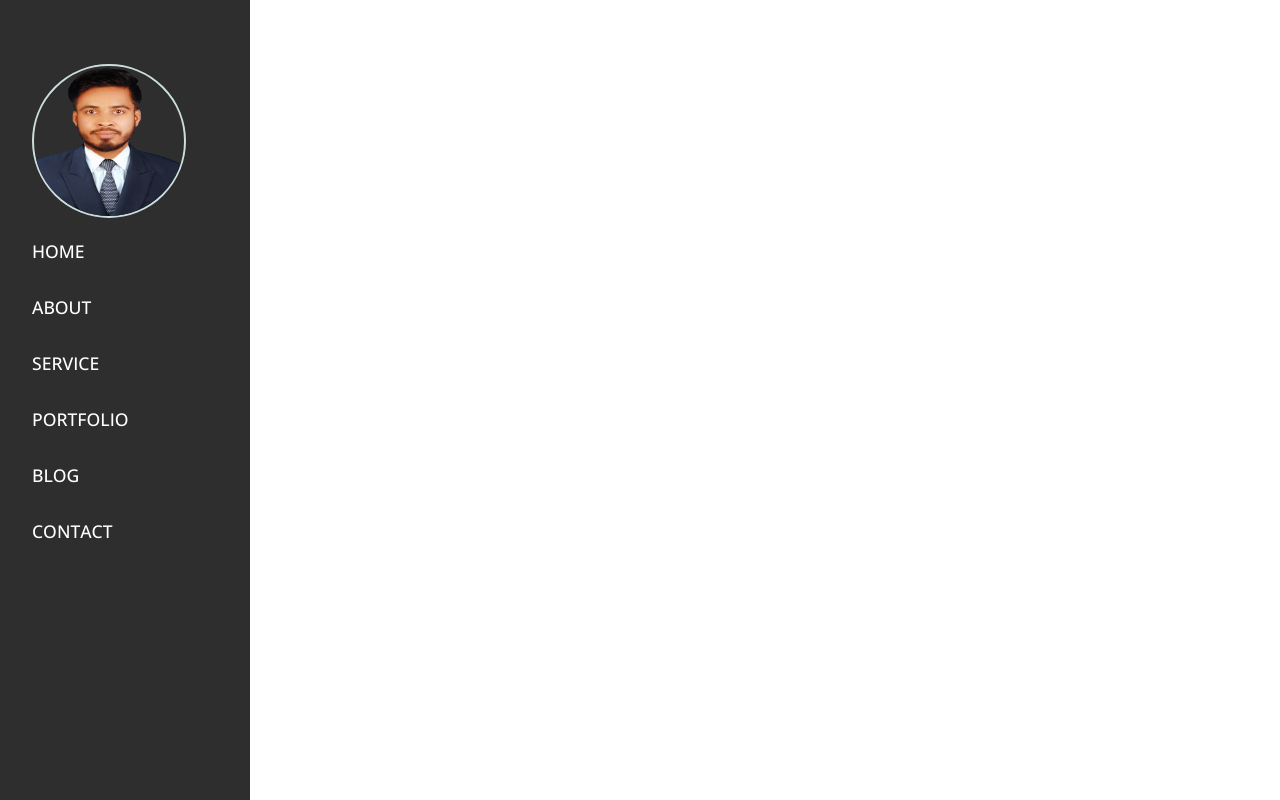
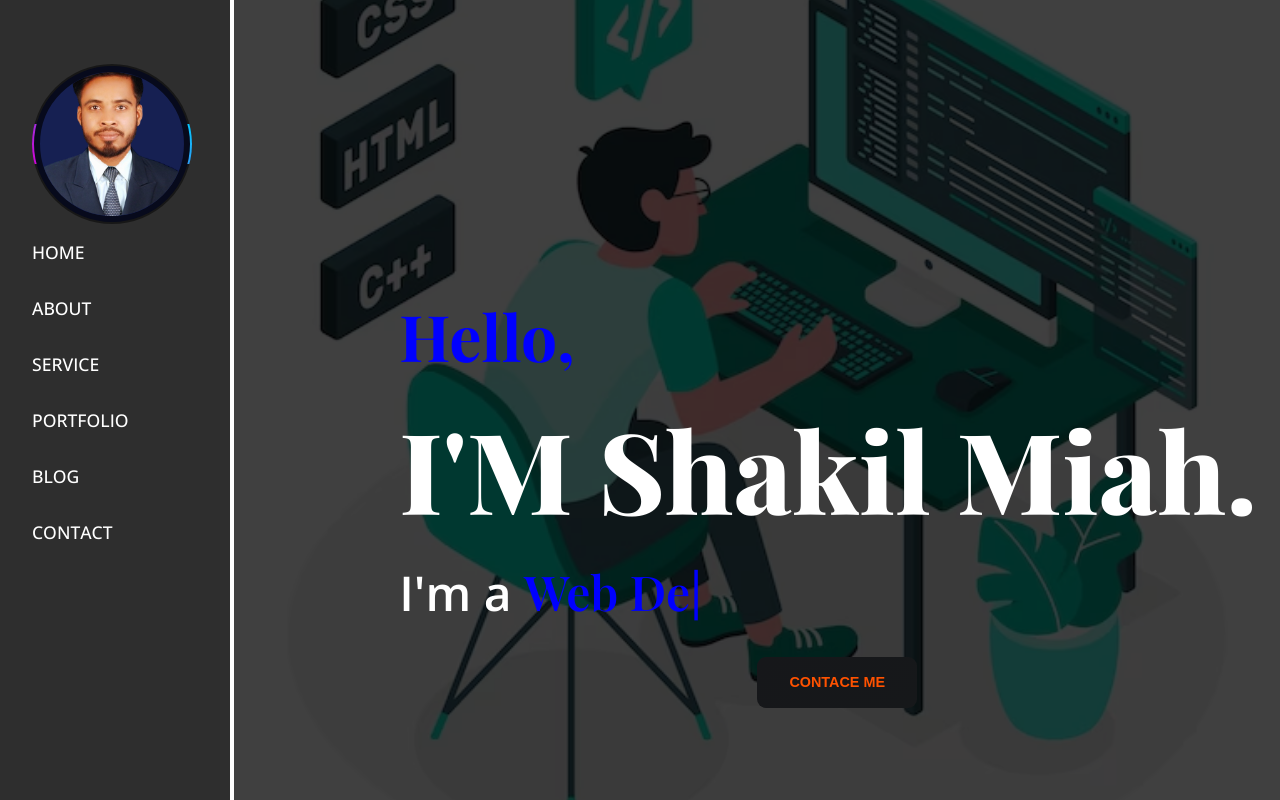
Before and after one commit to developer-mdshakil/shakil-resume, a plain HTML site: page index.html in a window 1280 px wide. Drawn offline with nearby package versions, Linux system fonts and the light colour scheme; a web font is replaced by a local one.

Commit message:
banner section design and typed js use dynamic type

```diff
--- a/css/style.css
+++ b/css/style.css
@@ -32,12 +32,14 @@ a {
 
 .dev-wrraper {
     display: flex;
+    width: 100%;
+    height: 100vh;
 }
 
 /******** developer style end here  **********/
 /******** dev-side-nav style here  ***********/
 .dev-side-nav {
-    width: 250px;
+    width: 18%;
     height: 100vh;
     background: #000000d1;
     padding-top: 4rem;
@@ -45,13 +47,62 @@ a {
     box-sizing: border-box;
 }
 
-.dev-image img {
-    width: 150px;
-    height: 150px;
+.dev-profile {
+    position: relative;
+    width: 160px;
+    height: 160px;
+    background: rgba(0, 0, 0, 0.5);
     border-radius: 50%;
-    border: 2px solid #cdd;
+    overflow: hidden;
 }
 
+.dev-profile::before {
+    content: '';
+    position: absolute;
+    inset: -4px 60px;
+    background: linear-gradient(315deg, #00ccff, #d400d4);
+    transition: 0.5s;
+    animation: animate 4s linear infinite;
+}
+
+@keyframes animate {
+    0% {
+        transform: rotate(0deg);
+    }
+
+    0% {
+        transform: rotate(360deg);
+    }
+}
+
+.dev-profile::after {
+    content: '';
+    position: absolute;
+    inset: 6px;
+    background: #162052;
+    border-radius: 50%;
+    z-index: 1;
+}
+
+.dev-image {
+    position: absolute;
+    inset: 2px;
+    border: 6px solid #070a1c;
+    z-index: 3;
+    border-radius: 50%;
+    overflow: hidden;
+}
+
+.dev-image img {
+    position: absolute;
+    top: 0;
+    left: 0;
+    width: 100%;
+    height: 100%;
+    object-fit: cover;
+}
+
+/* developer-menu style here  */
 menu ul {
     list-style: none;
 }
@@ -71,3 +122,88 @@ menu ul li a:hover {
 }
 
 /******* dev-side-nav style end here  ********/
+
+/* dev-side-sections stylesheets start here  */
+.dev-side-sections {
+    width: 82%;
+    height: 100%;
+    margin-left: 0.3rem;
+}
+
+/* dev-hero style here start  */
+.dev-hero {
+    background-image: url(../images/banner-bg/banner-bg.avif);
+    background-size: cover;
+    background-position: center;
+    width: 100%;
+    height: 100%;
+    position: relative;
+    padding: 0.3rem;
+    box-sizing: border-box;
+    z-index: 1;
+}
+
+.dev-hero::after {
+    content: "";
+    position: absolute;
+    width: 100%;
+    height: 100%;
+    background: rgb(0 0 0 / 75%);
+    top: 0px;
+    left: 0px;
+    z-index: -1;
+}
+
+.dev-hero-content {
+    position: relative;
+    top: 18rem;
+    margin-left: 10rem;
+}
+
+.dev-hero-content h3 {
+    font-size: 4rem;
+    font-weight: 700;
+    color: blue;
+}
+
+.dev-hero-content h1 {
+    font-size: 7rem;
+    font-weight: 800;
+    color: white;
+    margin: 1rem 0;
+}
+
+.dev-hero-content p {
+    display: block;
+    font-size: 3rem;
+    font-weight: 600;
+    color: white;
+    margin-bottom: 2rem;
+}
+
+.dev-hero-content span {
+    color: blue;
+}
+
+.dev-hero-btn {
+    text-align: center;
+}
+
+.dev-hero-btn button {
+    padding: 1.1rem 2rem;
+    font-size: 0.9rem;
+    font-weight: 600;
+    background: linear-gradient(145deg, #16171a, #16181a);
+    color: #ff5200;
+    cursor: pointer;
+    border-radius: 9px;
+    outline: none;
+    border: none;
+    transition: all .5s ease-in-out;
+}
+
+.dev-hero-btn button:hover {
+    transform: translateY(-4px);
+}
+
+/* dev-hero style end here  */
--- a/index.html
+++ b/index.html
@@ -17,8 +17,10 @@
             <!-- side-navigation area here  -->
             <div class="dev-side-nav">
                 <nav>
-                    <div class="dev-image">
-                        <img src="/images/profile/developer-prof.png" alt="">
+                    <div class="dev-profile">
+                        <div class="dev-image">
+                            <img src="/images/profile/developer-prof.png" alt="developer-shakil">
+                        </div>
                     </div>
                     <menu>
                         <ul>
@@ -35,12 +37,36 @@
             <!-- side-navigation end here  -->
             <div class="dev-side-sections">
                 <!-- hero section start here  -->
-                <section class="dev-hero"></section>
+                <section class="dev-hero">
+                    <div class="dev-hero-content">
+                        <h3>Hello,</h3>
+                        <h1>I'M Shakil Miah.</h1>
+                        <p>I'm a <span class="auto-type"></span></p>
+                        <div class="dev-hero-btn">
+                            <button>CONTACE ME</button>
+                        </div>
+                    </div>
+                </section>
                 <!-- hero-section end here  -->
             </div>
         </div>
     </div>
     <!-- header area end  -->
+
+
+    <!-- load here typed efecct js cdn  -->
+    <script src="https://unpkg.com/typed.js@2.0.16/dist/typed.umd.js"></script>
+
+    <!-- typed effect declare here  -->
+    <script>
+        var typed = new Typed(".auto-type", {
+            strings: ["Web Developer", "Frontend Developer", "Web Designer", "Wordpress Designer", "Coder"],
+            typeSpeed: 150,
+            backSpeed: 150,
+            loop: true
+        })
+    </script>
+    <!-- typed effect declare end here  -->
 </body>
 
 </html>
```
Also changed, not shown: images/banner-bg/banner-bg.avif (added).
